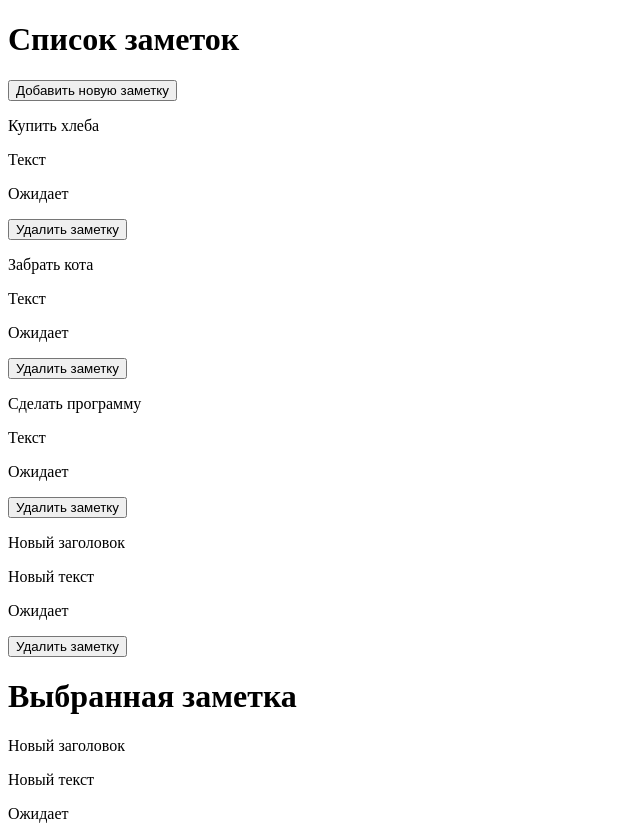
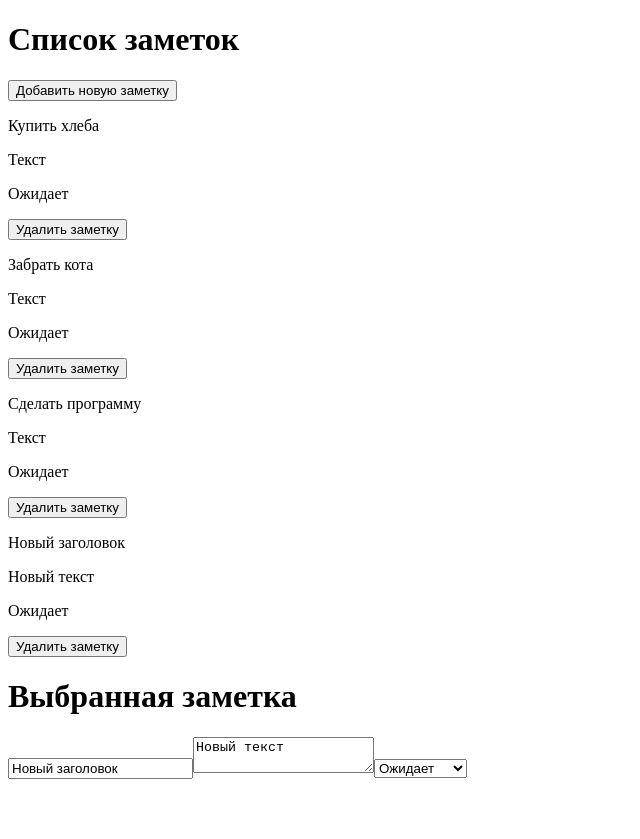
Before and after one commit to lebedev-maxim-dmitrievich/react-app-todo, a React (Create React App) app: page / in a window 1280 px wide. Both pictures are taken after a click on the button "Добавить новую заметку". Shown: the whole page, without its empty margins (0-640 px from the left). After the commit the page ends 800 px from the top, so only its background shows below. Built offline with nearby package versions, Linux system fonts and the light colour scheme.

Commit message:
Реализовал ввод данных в окне SelectedTask и их изменение в TaskList

```diff
--- a/src/App.js
+++ b/src/App.js
@@ -24,7 +24,9 @@ function App() {
             status: 'Ожидает'
         };
         setTasks([...tasks, task]);
-        setSelectedTask(task);
+
+        if (selectedTask == null)
+            setSelectedTask(task)
     }
 
     const deleteTask = (id) => {
@@ -32,6 +34,13 @@ function App() {
         if (selectedTask == null || selectedTask.id === id)
             setSelectedTask(null)
     }
+
+    const updateTask = (updatedTask) => {
+        setSelectedTask(updatedTask);
+        setTasks((prevTasks) =>
+            prevTasks.map((task) => (task.id === updatedTask.id ? updatedTask : task))
+        );
+      };
 
     const handleTaskClick = (task) => {
         setSelectedTask(task);
@@ -60,7 +69,7 @@ function App() {
 
             <h1>Выбранная заметка</h1>
             <div>
-                <SelectedTask task={selectedTask} />
+                <SelectedTask task={selectedTask} onUpdateTask={updateTask} />
             </div>
         </div>
     );
--- a/src/components/SelectedTask.js
+++ b/src/components/SelectedTask.js
@@ -1,17 +1,35 @@
 import React from "react";
 
 function SelectedTask(props) {
+  const { task, onUpdateTask } = props;
+
+  if (!task) {
+    return <p>Заметка не выбрана</p>;
+  }
+
+  const handleInputChange = (event) => {
+    const { name, value } = event.target;
+    onUpdateTask({ ...task, [name]: value });
+  };
+
   return (
     <div>
-      {props.task ? (
-        <div>
-          <p>{props.task.title}</p>
-          <p>{props.task.body}</p>
-          <p>{props.task.status}</p>
-        </div>
-      ) : (
-        <p>Заметка не выбрана</p>
-      )}
+      <input
+        type="text"
+        name="title"
+        value={task.title}
+        onChange={handleInputChange}
+      />
+      <textarea
+        name="body"
+        value={task.body}
+        onChange={handleInputChange}
+      />
+      <select name="status" value={task.status} onChange={handleInputChange}>
+        <option value="Ожидает">Ожидает</option>
+        <option value="В процессе">В процессе</option>
+        <option value="Выполнена">Выполнена</option>
+      </select>
     </div>
   );
 }
```
